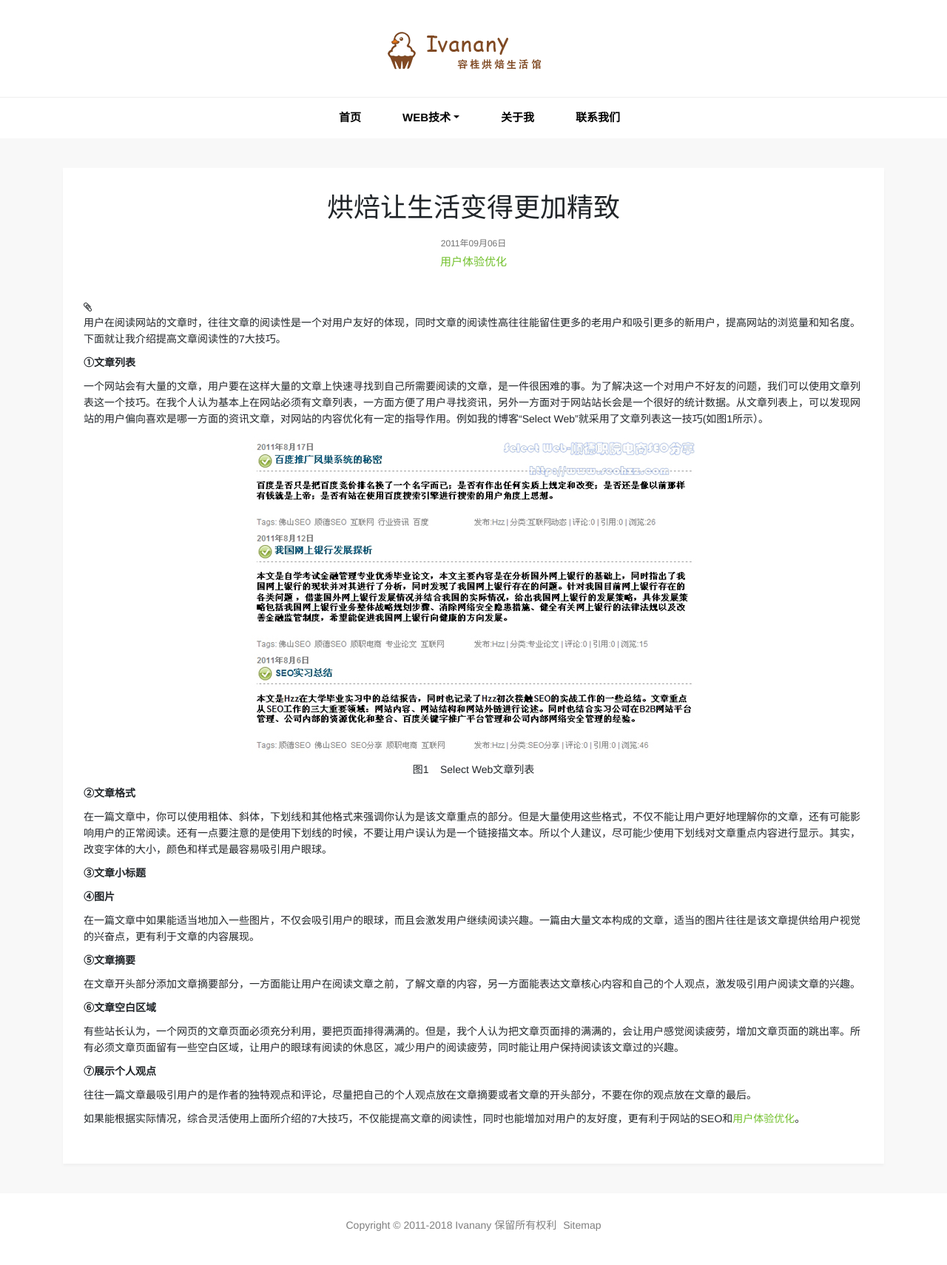
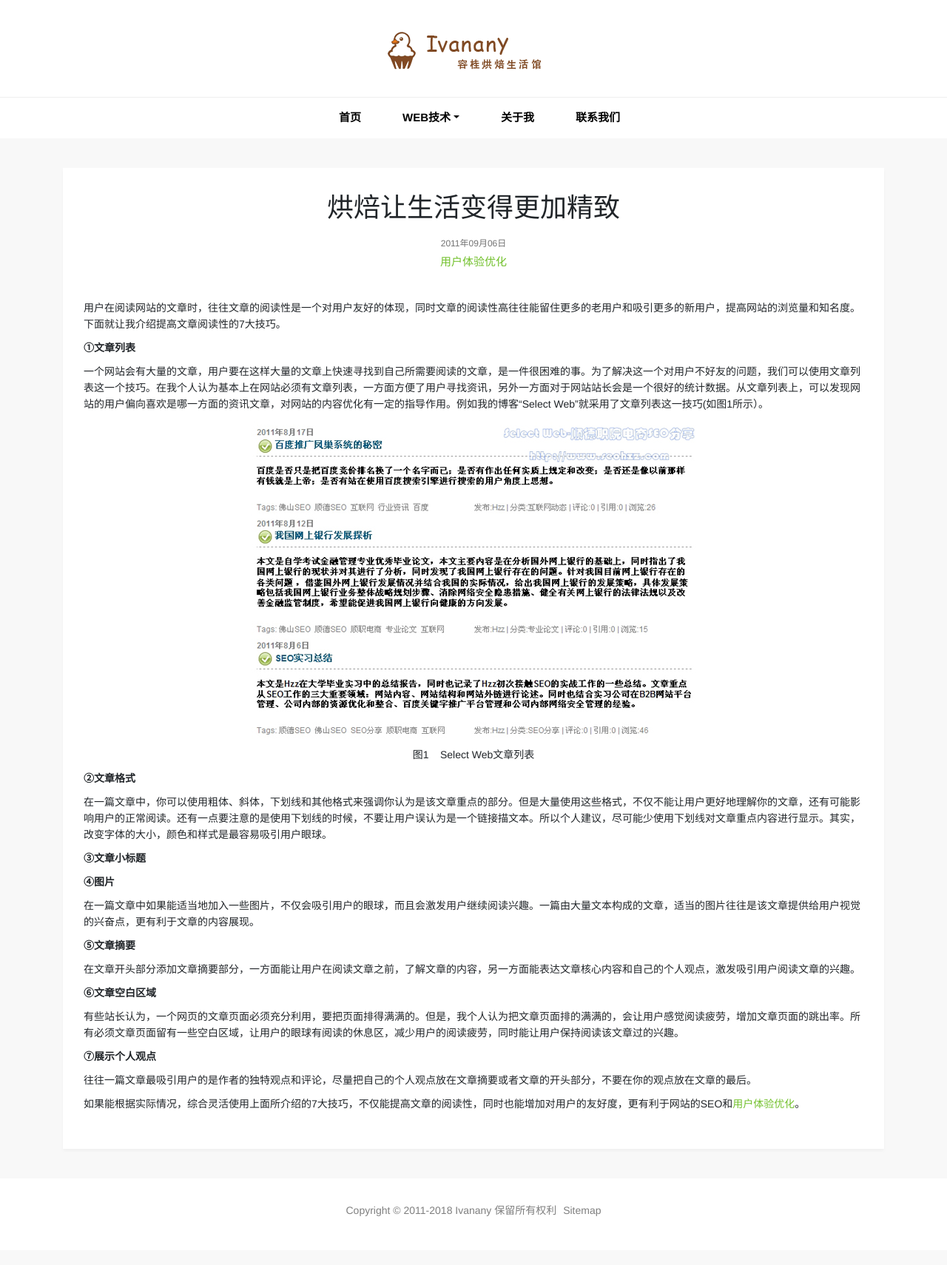
Before and after one commit to Ivanany/Ivanany.github.io, a Jekyll site: the page built from ueo/_posts/2011-09-06-web-read-skill.html, in a window 1280 px wide. Shown: the whole page at 74% size. Built offline with Jekyll 4.4.1, drawn with Linux system fonts in a browser that asks for light colours; comment, search, counter and statistics services are not loaded.

Commit message:
Update 2011-09-06-web-read-skill.html

```diff
--- a/ueo/_posts/2011-09-06-web-read-skill.html
+++ b/ueo/_posts/2011-09-06-web-read-skill.html
@@ -7,7 +7,7 @@ title: 烘焙让生活变得更加精致
 keywords: 用户体验优化
 description: 文章的阅读性是一个对用户友好的体现，熟练运用提高文章阅读性的7大技巧可以留住更多的老用户和吸引更多的新用户，同时也能提高网站浏览量和知名度。
 ---
-<i class="fa fa-paperclip" aria-hidden="true"></i>
+
 <p>用户在阅读网站的文章时，往往文章的阅读性是一个对用户友好的体现，同时文章的阅读性高往往能留住更多的老用户和吸引更多的新用户，提高网站的浏览量和知名度。下面就让我介绍提高文章阅读性的7大技巧。</p>
 <p><b>①文章列表</b></p>
 <p>一个网站会有大量的文章，用户要在这样大量的文章上快速寻找到自己所需要阅读的文章，是一件很困难的事。为了解决这一个对用户不好友的问题，我们可以使用文章列表这一个技巧。在我个人认为基本上在网站必须有文章列表，一方面方便了用户寻找资讯，另外一方面对于网站站长会是一个很好的统计数据。从文章列表上，可以发现网站的用户偏向喜欢是哪一方面的资讯文章，对网站的内容优化有一定的指导作用。例如我的博客&ldquo;Select Web&rdquo;就采用了文章列表这一技巧(如图1所示）。</p>
```
